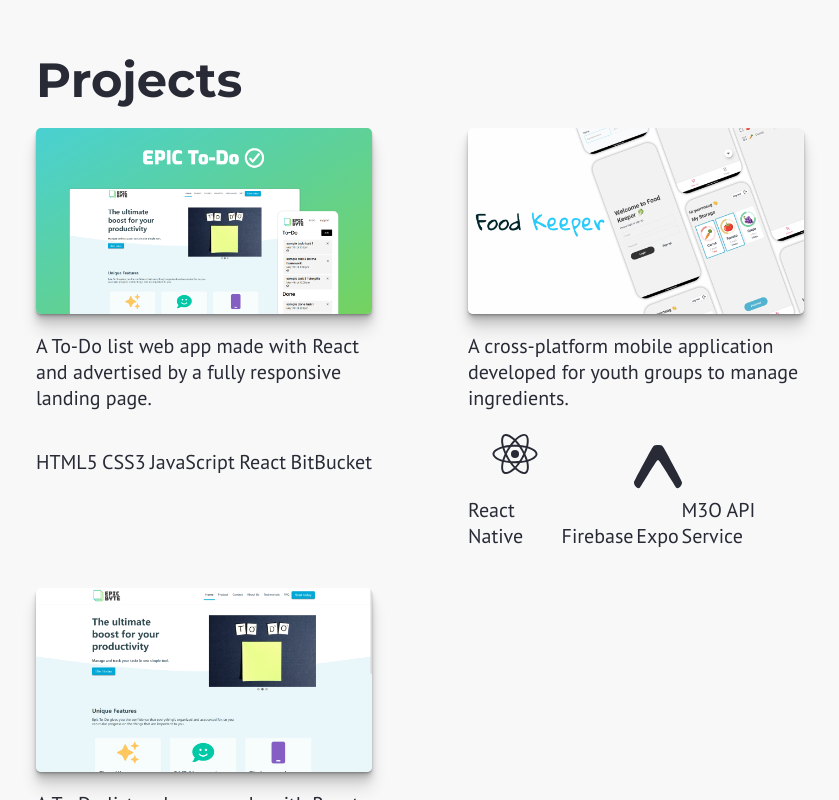
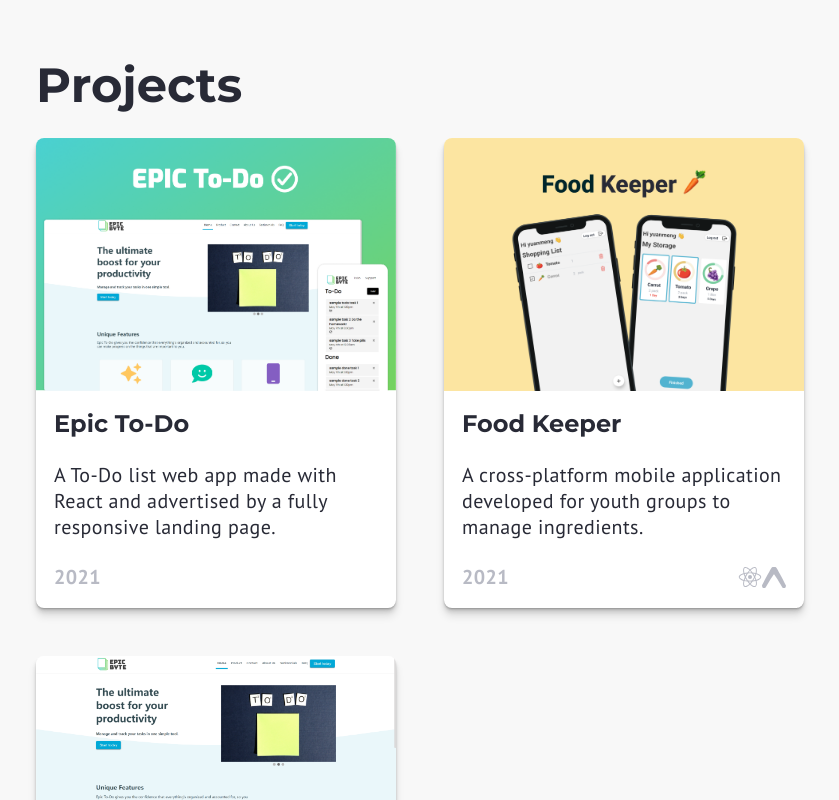
Before and after one commit to mong00x/portfolio, a Next.js app: page / in a window 1280 px wide. Shown: the part 420-1220 px from the top of the page, without its empty margins (220-1059 px from the left). Built offline with nearby package versions, Linux system fonts and the light colour scheme.

Commit message:
project cmponent improvement in cover,  text hierarchy, and external links

```diff
--- a/components/Project.js
+++ b/components/Project.js
@@ -20,20 +20,11 @@
   },
 };
 
-const textVariants = {
-  offscreen: {
-    opacity: 0,
-    y: 30,
-  },
-  onscreen: {
-    opacity: 1,
-    y: 0,
-    transition: {
-      type: "spring",
-      bounce: 0.5,
-      duration: 1.2,
-    },
-  },
+const repoRedirect = (repo) => {
+  window.location.href = repo;
+};
+const demoRedirect = (demo) => {
+  window.location.href = demo;
 };
 
 const Project = (project) => {
@@ -43,15 +34,46 @@
       className={styles.project}
       initial="offscreen"
       whileInView="onscreen"
-      viewport={{ once: true, amount: 0.8 }}
+      viewport={{ once: true, amount: 0.3 }}
+      variants={cardVariants}
     >
-      <motion.button variants={cardVariants}>
-        <img src={project.project.cover} alt={project.project.name} />
-      </motion.button>
-      <motion.p variants={textVariants}>{project.project.description}</motion.p>
+      <img
+        className={styles.projectcover}
+        src={project.project.cover}
+        alt={project.project.name}
+      />
+      <div className={styles.contextcontainer}>
+        <div className={styles.context}>
+          <div className={styles.contextheader}>
+            <h3>{project.project.name}</h3>
+            <div className={styles.contextbtngroup}>
+              <button onClick={() => repoRedirect(project.project.repo)}>
+                {project.project.repo.match(/bitbucket/g) ? (
+                  <ion-icon name="logo-bitbucket"></ion-icon>
+                ) : (
+                  <ion-icon name="logo-github"></ion-icon>
+                )}
+              </button>
+              <button onClick={() => demoRedirect(project.project.demo)}>
+                <ion-icon name="open-outline"></ion-icon>
+              </button>
+            </div>
+          </div>
+          <p>{project.project.description}</p>
+        </div>
+        <div className={styles.projectfooter}>
+          <p
+            style={{
+              margin: "0px",
+              color: "var(--dark-light-color)",
+              fontWeight: "bold",
+            }}
+          >
+            {project.project.year}
+          </p>
           <div className={styles.stacksWrapper}>
             {project.project.stacks.map((stack) => (
-          <motion.div variants={textVariants}>
+              <div>
                 {stack.icontype === "ionic" ? (
                   <ion-icon name={stack.icon}></ion-icon>
                 ) : stack.icontype === "RN" ? (
@@ -78,9 +100,11 @@
                     />
                   </svg>
                 )}
-            <p>{stack.name}</p>
-          </motion.div>
+                {/* <p>{stack.name}</p> */}
+              </div>
             ))}
+          </div>
+        </div>
       </div>
     </motion.div>
   );
--- a/styles/Home.module.css
+++ b/styles/Home.module.css
@@ -54,9 +54,6 @@
   width: 2rem;
   height: 2rem;
   margin: auto 0;
-  /* right: 16rem; */
-  /* position: fixed; */
-  /* box-shadow: inset 0 0 0 1px var(--primary-nav-border-color; */
   border-radius: var(--border-radius);
   align-items: center;
   transition: background-color 0.3s !important;
@@ -136,30 +133,76 @@
   width: 100%;
   grid-template-columns: repeat(2, 1fr);
   grid-template-rows: repeat(2, 1fr);
-  grid-column-gap: 6rem;
-  grid-row-gap: 20px;
+  grid-column-gap: 3rem;
+  grid-row-gap: 3rem;
   justify-items: center;
+}
+
+.project {
+  display: flex;
+  flex-direction: column;
+  border-radius: calc(var(--border-radius) * 2);
+  background: var(--project-color);
+  box-shadow: var(--box-shadow);
 }
 
 .project img {
   width: 100%;
   height: auto;
-  border-radius: 5px;
+  border-radius: calc(var(--border-radius) * 2) calc(var(--border-radius) * 2) 0
+    0;
+}
+
+.project .contextcontainer {
+  display: flex;
+  flex-direction: column;
+  padding: 1.125rem;
+}
+
+.contextheader {
+  display: flex;
+  flex-direction: row;
+  justify-content: space-between;
+}
+.contextbthgroup {
+  display: flex;
+  flex-direction: row;
+  justify-content: space-between;
+}
+
+.contextbtngroup {
+  display: flex;
+  flex-direction: row;
+  justify-content: space-between;
+  font-size: 2rem;
+  width: 14%;
+}
+.contextbtngroup button {
+  color: var(--accent1-color);
+}
+
+.projectfooter {
+  display: flex;
+  flex-direction: row;
+  justify-content: space-between;
+}
+
+.projectyear {
+  margin: 0 !important;
 }
 
 .stacksWrapper {
   display: flex;
-  justify-content: space-between;
 }
 
 .stacksWrapper ion-icon,
 .stacksWrapper svg {
-  fill: var(--dark-color);
-  font-size: 3rem;
+  fill: var(--dark-light-color);
+  font-size: 1.5rem;
   margin: auto 0;
 }
 .stacksWrapper svg {
-  width: 3rem;
+  width: 1.5rem;
   height: auto;
 }
 
--- a/styles/globals.css
+++ b/styles/globals.css
@@ -1,18 +1,19 @@
 :root {
   font-size: 100%;
   --primary-color: #f8f8f8;
-  --primary-nav-color: #f8f8f888;
   --primary-nav-border-color: #bdc6f7;
   --dark-color: #282a36;
+  --dark-light-color: #898c9c99;
   --dark-hover-color: #c5c5c5;
   --accent1-color: #5c6bc0;
   --accent1-light-color: #8b9cff;
   --accent2-color: #f2c029;
   --selection-color: #a0a0a075;
+  --project-color: #ffffff;
   --border-radius: 4px;
-  --box-shadow: 0 1px 1px rgba(0, 0, 0, 0.12), 0 2px 2px rgba(0, 0, 0, 0.12),
-    0 4px 4px rgba(0, 0, 0, 0.12), 0 8px 8px rgba(0, 0, 0, 0.12),
-    0 16px 16px rgba(0, 0, 0, 0.12);
+  --box-shadow: 0 1px 1px rgba(0, 0, 0, 0.11), 0 2px 2px rgba(0, 0, 0, 0.11),
+    0 4px 4px rgba(0, 0, 0, 0.11), 0 8px 8px rgba(0, 0, 0, 0.11);
+
   font-family: "PT Sans", sans-serif, -apple-system, Roboto, Oxygen, Ubuntu,
     Cantarell, Fira Sans, Droid Sans, Helvetica Neue, sans-serif;
 }
@@ -24,6 +25,8 @@
   --dark-color: #f8f8f8;
   --dark-hover-color: #677194;
   --selection-color: #e7e7e73d;
+  --project-color: #ffffff11;
+  --box-shadow: none;
 }
 
 ::-moz-selection {
@@ -82,20 +85,23 @@
   font-family: "Montserrat", sans-serif, -apple-system, Roboto, Oxygen, Ubuntu,
     Cantarell, Fira Sans, Droid Sans, Helvetica Neue, sans-serif;
   font-size: 3rem;
-  margin: 1.5vw 0;
+  margin: 1.5rem 0;
   color: var(--dark-color);
 }
 h3 {
-  font-size: 2.5rem;
-  margin: 1.5vw 0;
+  font-family: "Montserrat", sans-serif, -apple-system, Roboto, Oxygen, Ubuntu,
+    Cantarell, Fira Sans, Droid Sans, Helvetica Neue, sans-serif;
+  font-size: 1.5rem;
+  margin: 0;
   color: var(--dark-color);
 }
 p {
   font-family: "PT Sans", sans-serif, -apple-system, Roboto, Oxygen, Ubuntu,
     Cantarell, Fira Sans, Droid Sans, Helvetica Neue, sans-serif;
   font-size: 1.25rem;
-  margin: 1.5vw 0;
+  margin: 1.5rem 0;
   color: var(--dark-color);
+  letter-spacing: 0.4px;
 }
 
 hr {
@@ -106,6 +112,4 @@
 }
 
 img {
-  border-radius: var(--border-radius);
-  box-shadow: var(--box-shadow);
 }
```
Also changed, not shown: public/EpicTodo.png, public/FoodKeeper.png. Lines whose indentation alone changed are shown as unchanged.
